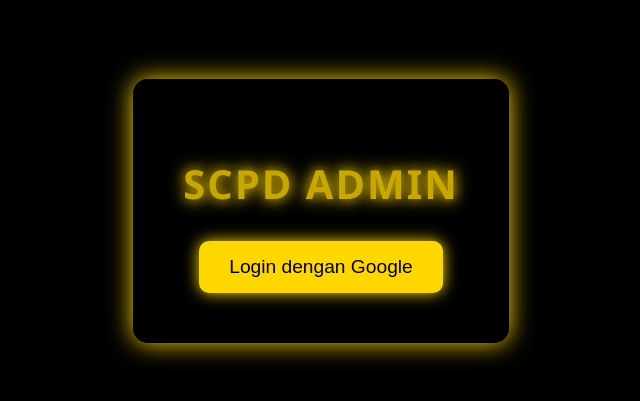
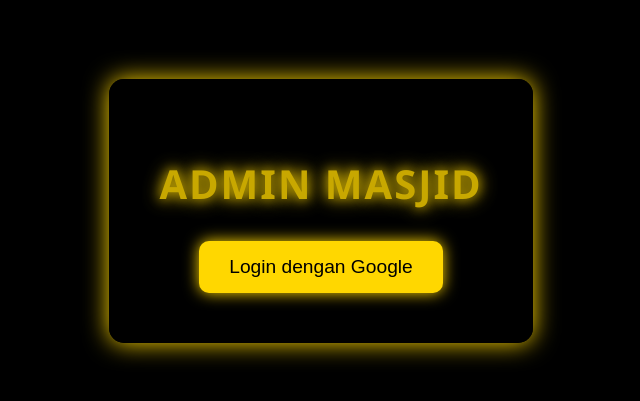
Before and after one commit to SCPD-PRODUCTION/ADMIN-MASJID, a website: page index.html in a window 1280 px wide. Shown: the part 189-590 px from the top of the page, without its empty margins (319-959 px from the left). Drawn offline with Linux system fonts and the light colour scheme; no server answers.

Commit message:
Update index.html

```diff
--- a/index.html
+++ b/index.html
@@ -3,16 +3,16 @@
 <head>
 <meta charset="UTF-8">
 <meta name="viewport" content="width=device-width, initial-scale=1.0">
-<title>Admin SCPD</title>
+<title>Admin MASJID</title>
 
 <!-- Fav Icon  -->
-    <link rel="shortcut icon" href="./assets/scpd.png" type="image/x-icon">
+    <link rel="shortcut icon" href="./assets/masjid.png" type="image/x-icon">
 
 <link rel="stylesheet" href="style.css">
 </head>
 <body>
 <div class="login-container">
-    <h1 class="title blink">SCPD ADMIN</h1>
+    <h1 class="title blink">ADMIN MASJID</h1>
     <button id="googleLoginBtn" class="btn">Login dengan Google</button>
 </div>
 
```
